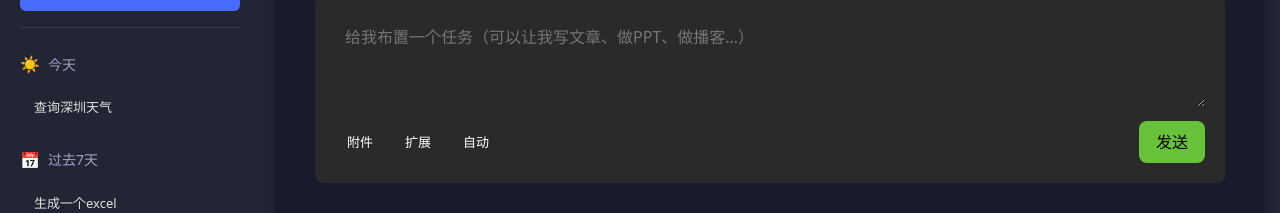
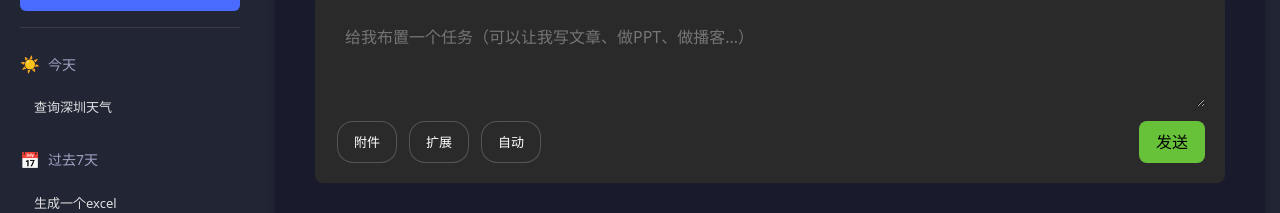
Before and after one commit to marloues/auto-coder-kouzi, a Vue app: page / in a window 1280 px wide. Shown: the part 101-314 px from the top of the page. Built offline with nearby package versions, Linux system fonts and the light colour scheme.

Commit message:
给left-buttons中每个子元素加点胶囊型的透明的边框和适当边距 auto_coder_000000000038_chat_action.yml

```diff
--- a/src/components/KoziHeader.vue
+++ b/src/components/KoziHeader.vue
@@ -78,15 +78,16 @@
   gap: 8px;
 }
 .btn {
-  padding: 8px 12px;
+  padding: 8px 16px;
   background-color: #2a2a2a;
   color: #fff;
-  border: none;
-  border-radius: 4px;
+  border: 1px solid rgba(255, 255, 255, 0.2);
+  border-radius: 16px;
   cursor: pointer;
   transition: all 0.2s;
   font-size: 13px;
   font-weight: 500;
+  margin: 0 2px;
 }
 .btn:hover {
   background-color: #5a5a5a;
```
